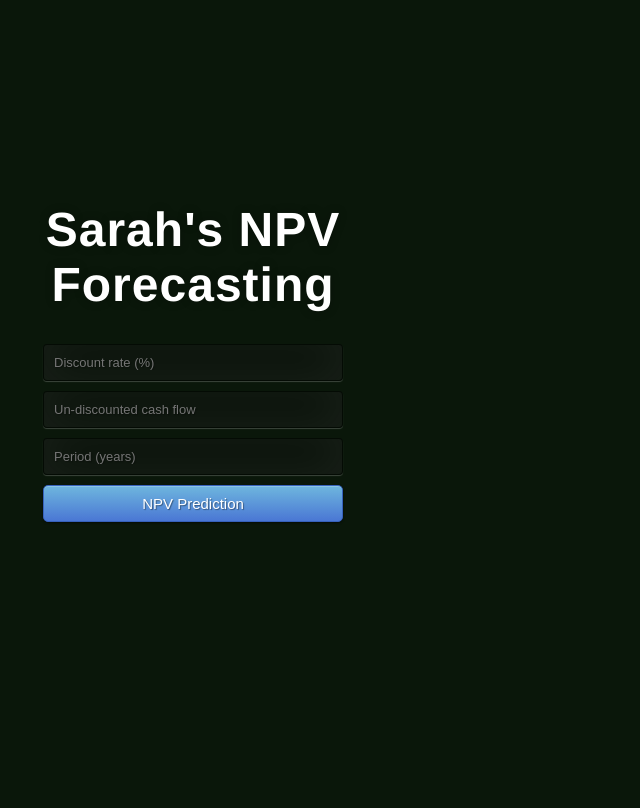
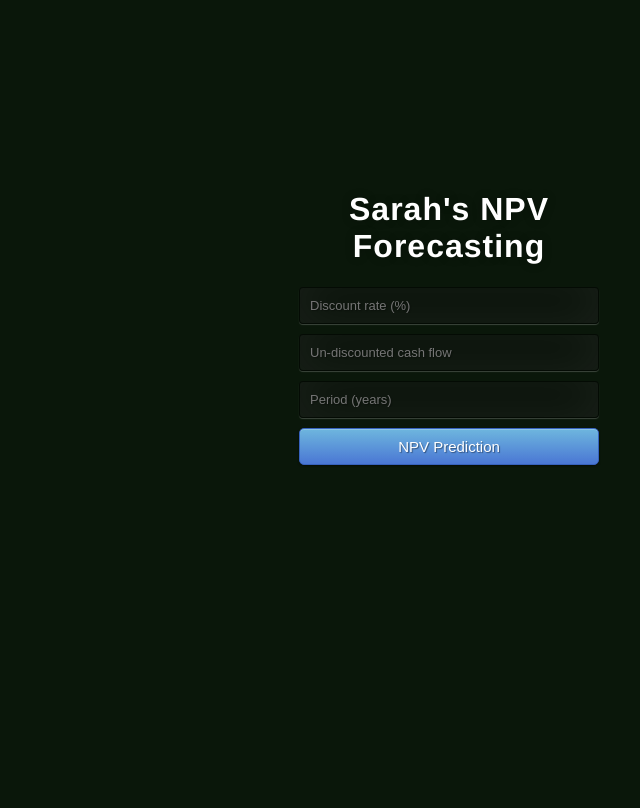
Before and after one commit to Dio-science/NPV_prediction, a Flask app: page / in a window 1280 px wide. Shown: the whole page, without its empty margins (41-681 px from the left). Run offline with Flask 2, Linux system fonts and the light colour scheme; parts of the project's set-up code (start-up, migrations or seed data) failed here and were passed over.

Commit message:
Update style.css

```diff
--- a/static/css/style.css
+++ b/static/css/style.css
@@ -19,7 +19,7 @@ body {
 	font-family: 'Helvetica';
 	background: #000;
 	color: #fff;
-	font-size: 24px;
+	font-size: 16px;
 	text-align:center;
 	letter-spacing:1.4px;
 
@@ -27,10 +27,10 @@ body {
 .login {
 	position: absolute;
 	top: 40%;
-	right: 70%;
+	right: 50%;
 	margin: -150px 0 0 -150px;
 	width:300px;
-	height:300px;
+	height:200px;
 }
 
 .login h1 { color: #fff; text-shadow: 0 0 10px rgba(0,0,0,0.3); letter-spacing:1px; text-align:center; }
```
